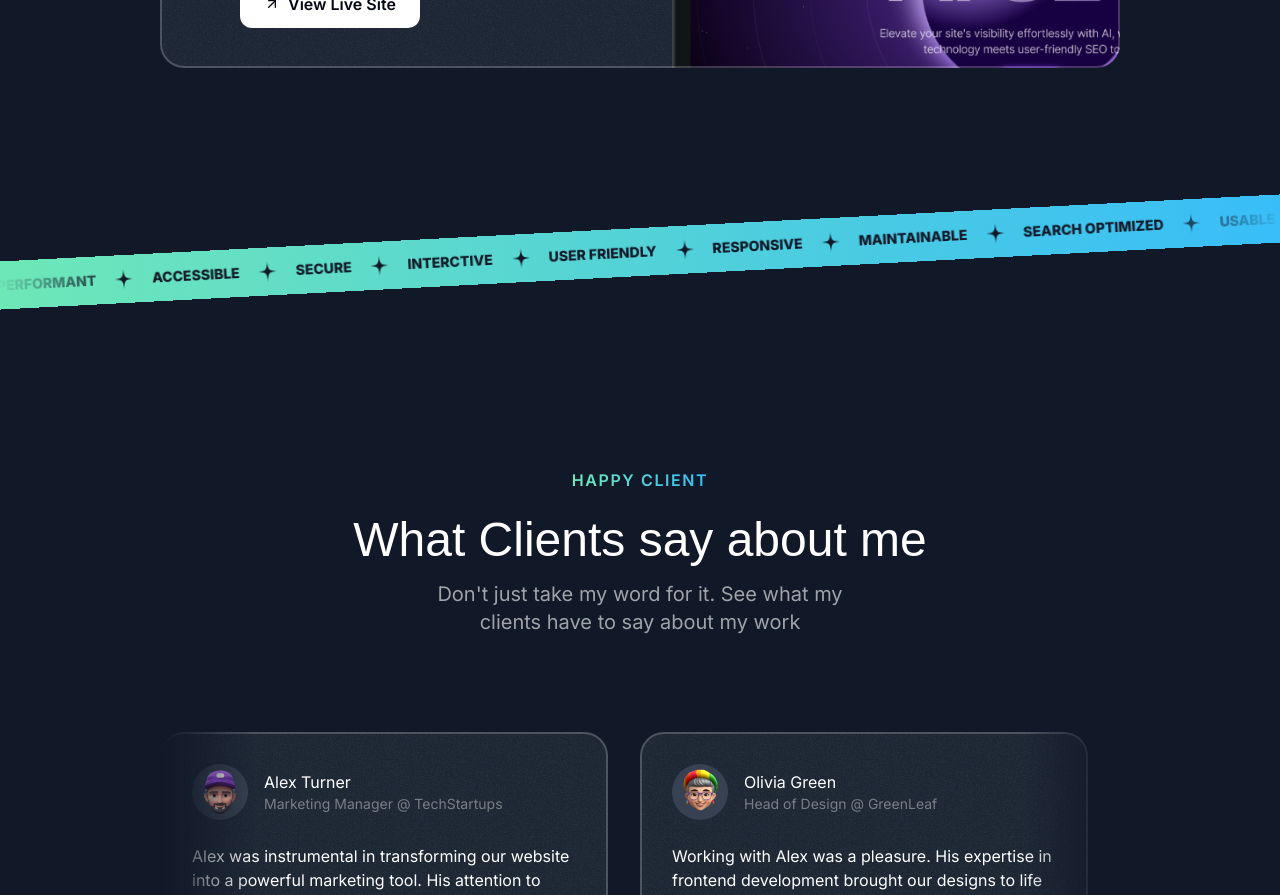
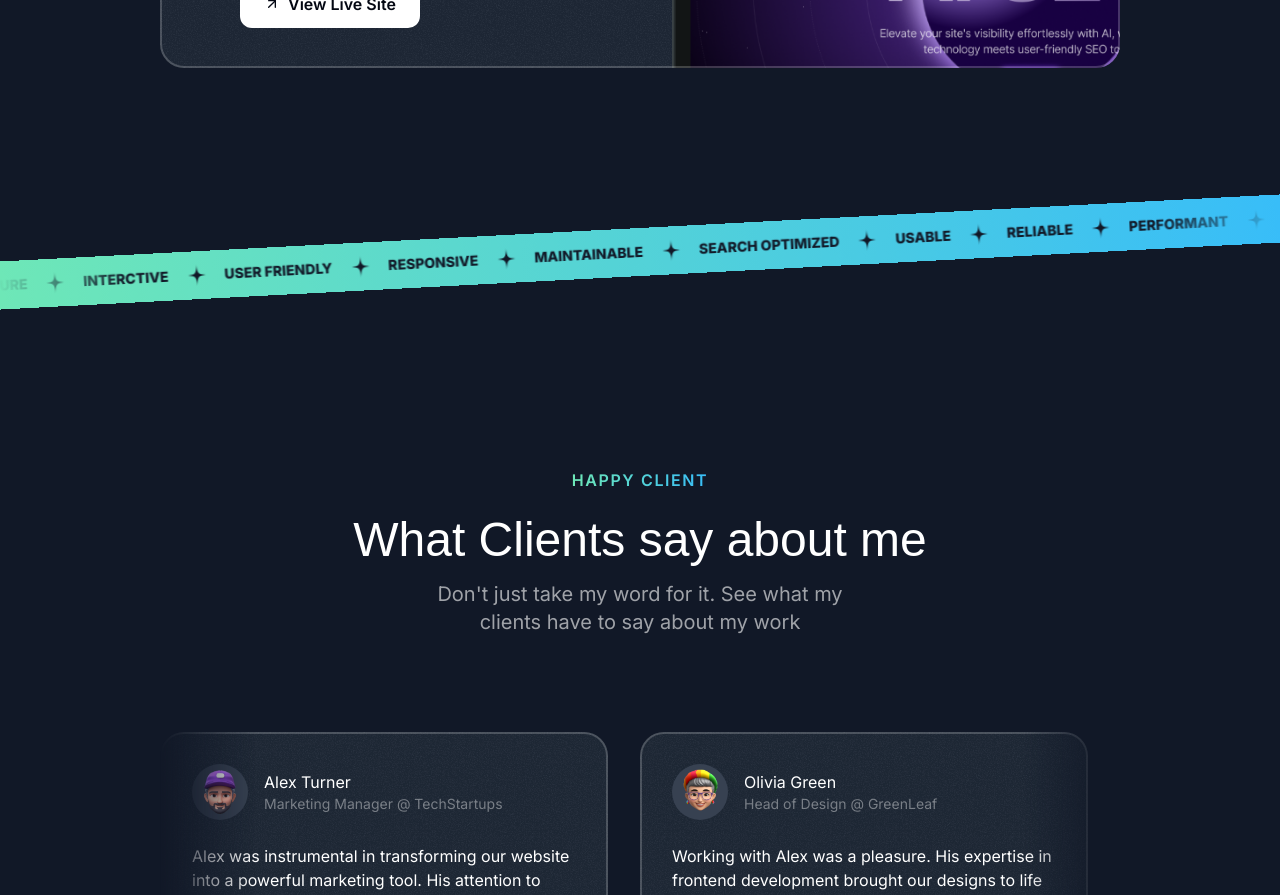
Before and after one commit to Niteshpanday05/portfolio, a Next.js app: page / in a window 1280 px wide. Shown: the part 2660-3555 px from the top of the page. Built offline with nearby package versions, Linux system fonts and the light colour scheme; a web font is replaced by a local one.

Commit message:
animation on tape done

```diff
--- a/src/sections/Tape.tsx
+++ b/src/sections/Tape.tsx
@@ -1,4 +1,5 @@
 import StarIcon from "@/assets/icons/star.svg";
+import { Fragment } from "react";
 
 const words = [
   "performant",
@@ -11,7 +12,6 @@
   "Search Optimized",
   "Usable",
   "Reliable",
-
 ];
 
 export const TapeSection = () => {
@@ -19,12 +19,20 @@
     <div className="py-16 lg:py-24 overflow-x-clip">
       <div className="bg-gradient-to-r from-emerald-300 to-sky-400  -rotate-3 -mx-1">
         <div className="flex [mask-image:linear-gradient(to_right,transparent,black_10%,black_90%,transparent)]">
-          <div className="flex flex-none gap-x-4 py-3 ">
-            {words.map((word) => (
-              <div key={word} className=" inline-flex gap-4 items-center">
-                <span className="text-gray-900 uppercase font-extrabold text-sm">{word}</span>
-                <StarIcon className="size-6 text-gray-900 -rotate-11" />
-              </div>
+          <div className="flex flex-none gap-x-4 pr-4 animate-move-left [animation-duration:30s] py-3" style={{
+            transform:"translateX(-750px)",
+          }}>
+            {[...new Array(2)].fill(0).map((_, idx) => (
+              <Fragment key={idx}>
+                {words.map((word) => (
+                  <div key={word} className=" inline-flex gap-4 items-center">
+                    <span className="text-gray-900 uppercase font-extrabold text-sm">
+                      {word}
+                    </span>
+                    <StarIcon className="size-6 text-gray-900 -rotate-11" />
+                  </div>
+                ))}
+              </Fragment>
             ))}
           </div>
         </div>
--- a/tailwind.config.ts
+++ b/tailwind.config.ts
@@ -26,7 +26,8 @@
         serif:'var(--font-serif)',
       },
       animation: {
-        'ping-large': "ping-large 1s ease-in-out infinite"
+        'ping-large': "ping-large 1s ease-in-out infinite",
+        "move-left":"move-left 1s  linear infinite",
       },
 
       keyframes: {
@@ -34,9 +35,17 @@
           '75%, 100%': {
             transform: 'scale(3)',
             opacity: '0',
-          }
-        }
-      }
+          },
+        },
+        'move-left': {
+          '0%': {
+            transform: 'translateX(0%)'
+          },
+          '100%': {
+            transform: 'translateX(-50%)'
+          },
+        },
+      },
     },
   },
   plugins: [],
```
